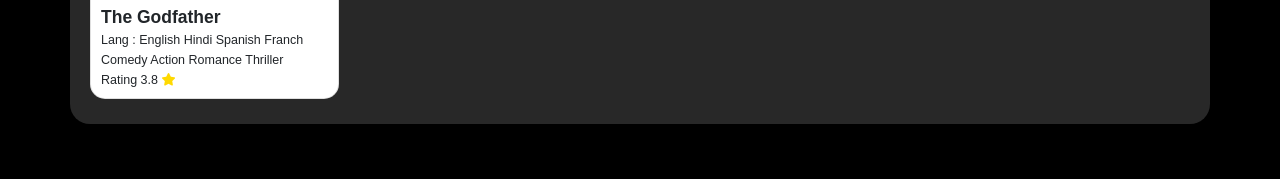
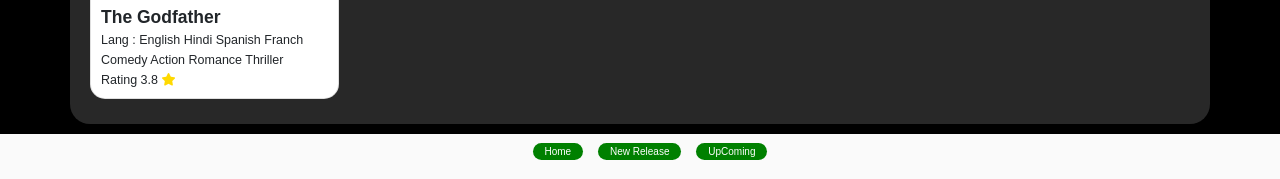
Before and after one commit to panchalravi004/StarPlex, a plain HTML site: page index.html in a window 1280 px wide. Shown: the part 2522-2701 px from the top of the page. Before the commit the page ends 2656 px from the top, so only its background shows below. Drawn offline with nearby package versions, Linux system fonts and the light colour scheme.

Commit message:
footer completed

```diff
--- a/JavaScript/script.js
+++ b/JavaScript/script.js
@@ -2,7 +2,7 @@
 $(document).ready(
     function () {
         $("#header").load("header/header.html");
-        // $("#footer").load("footer/footer.html");
+        $("#footer").load("footer/footer.html");
         $("#home").load("slider/slider.html");
         $("#main-section").load("Movies/movie.html");
     }
--- /dev/null
+++ b/footer/footer.html
@@ -0,0 +1,7 @@
+<div class="myfooter">
+    <ul class="m">
+        <li class="li"><a class="a-li" href="#home">Home</a></li>
+        <li class="li"><a class="a-li" href="#NewRelease">New Release</a></li>
+        <li class="li"><a class="a-li" href="#UpComing">UpComing</a></li>
+    </ul>
+</div>
--- /dev/null
+++ b/footer/style.css
@@ -0,0 +1,32 @@
+#footer{
+    padding: 1rem;
+    background-color: rgb(250, 250, 250);
+    color: white;
+}
+#footer .myfooter{
+    display: flex;
+    justify-content: center;
+}
+#footer .myfooter .m .li,.a-li{
+    display: inline;
+    margin: 0rem 0.6rem;
+    list-style: none;
+    text-decoration: none;
+    color: white;
+    padding: 0.3rem;
+    background-color: green;
+    border-radius: 1rem;
+    transition: 0.2s;
+}
+#footer .myfooter .m .li:hover,.a-li:hover{
+    color: rgb(255, 255, 255);
+    background-color: rgb(0, 0, 0);
+}
+
+@media only screen and (max-width:992px){
+    #footer .myfooter .m .li,.a-li{
+        display: block;
+        text-align: center;
+        margin: 0.5rem 0;
+    }
+}
--- a/index.html
+++ b/index.html
@@ -20,6 +20,7 @@
     <link rel="stylesheet" href="header/style.css">
     <link rel="stylesheet" href="slider/style.css">
     <link rel="stylesheet" href="Movies/style.css">
+    <link rel="stylesheet" href="footer/style.css">
 
     <title>StarPlex</title>
     <style>
@@ -75,6 +76,7 @@
     <!-- MOVIES SHOW  NEW AND COMING SOON-->
     <div class="main-section" id="main-section"></div>
     <!-- FOOTER -->
+    <footer id="footer" class="container-fluid"></footer>
 </body>
 
 </html>
```
